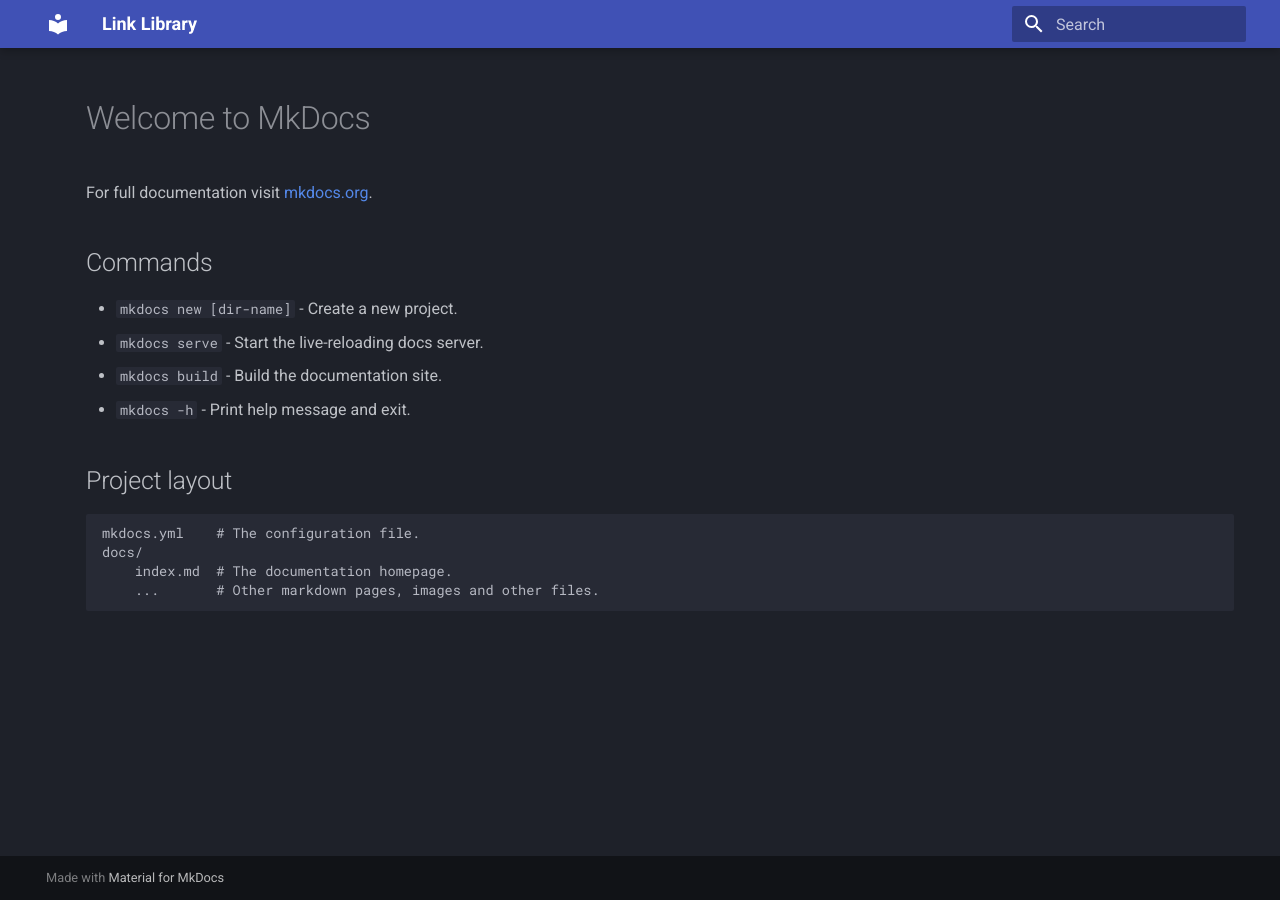
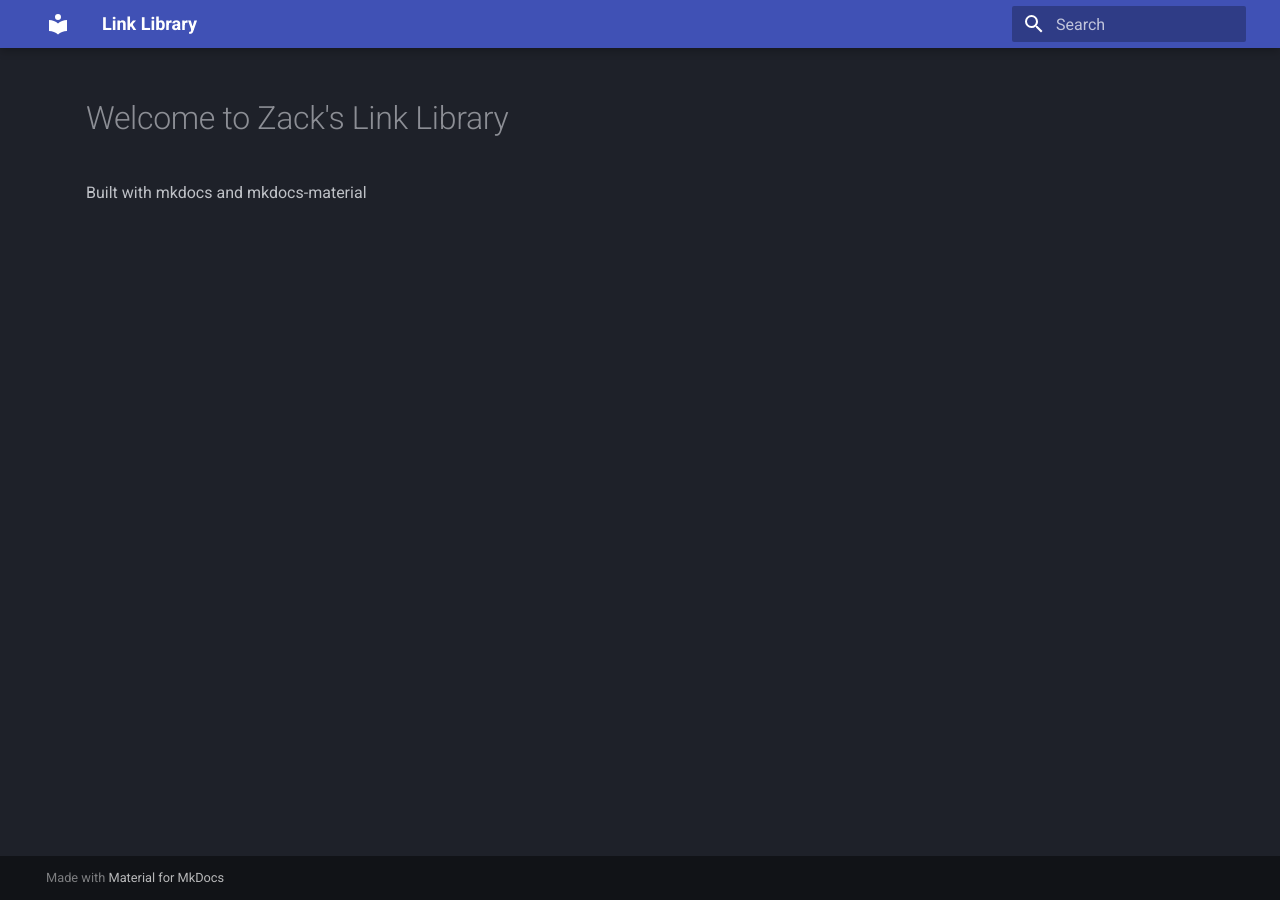
Before and after one commit to zbeucler2018/LinkLibrary, an MkDocs documentation site: the page built from docs/index.md, in a window 1280 px wide. Built offline with MkDocs 1.6.1 and Material for MkDocs 9.7.7, drawn with Linux system fonts in a browser that asks for light colours.

Commit message:
updated homepage and readme

```diff
--- a/docs/index.md
+++ b/docs/index.md
@@ -1,17 +1,3 @@
-# Welcome to MkDocs
+# Welcome to Zack's Link Library
 
-For full documentation visit [mkdocs.org](https://www.mkdocs.org).
-
-## Commands
-
-* `mkdocs new [dir-name]` - Create a new project.
-* `mkdocs serve` - Start the live-reloading docs server.
-* `mkdocs build` - Build the documentation site.
-* `mkdocs -h` - Print help message and exit.
-
-## Project layout
-
-    mkdocs.yml    # The configuration file.
-    docs/
-        index.md  # The documentation homepage.
-        ...       # Other markdown pages, images and other files.
+Built with mkdocs and mkdocs-material
```
Also changed, not shown: readme.md (+2 -0 lines).
